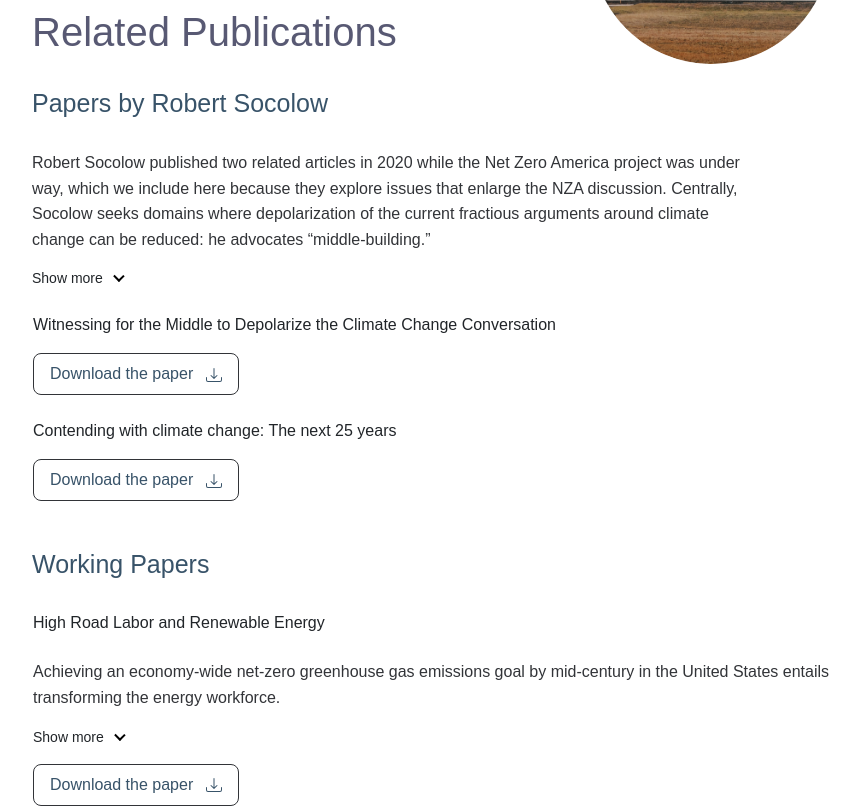
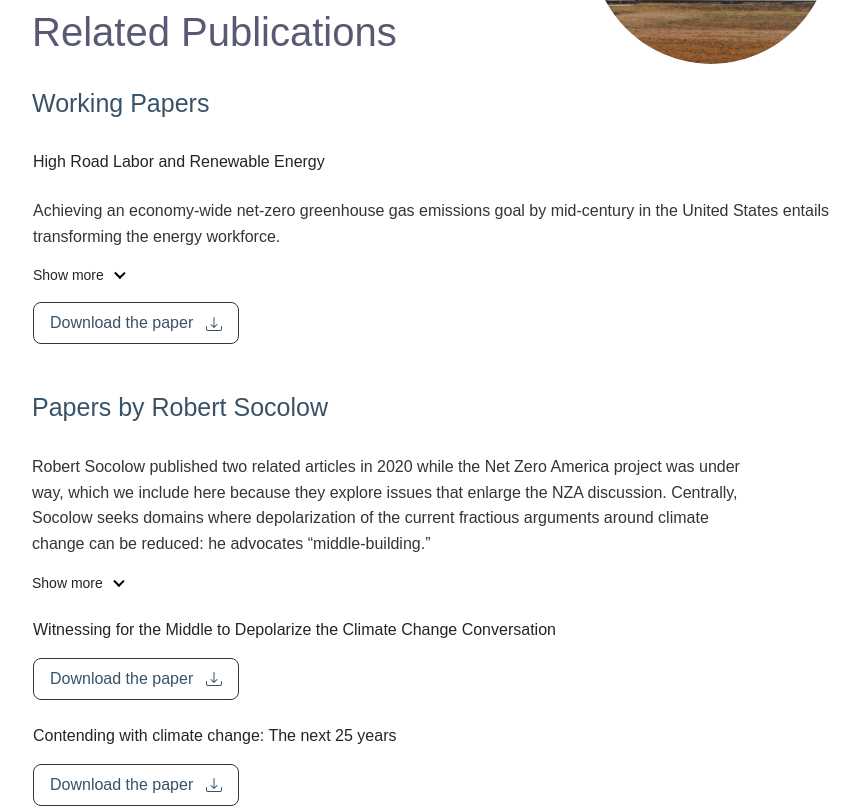
Before and after one commit to Hyperobjekt/nzap-site, a React app: page /publications in a window 1280 px wide. Shown: the part 320-1128 px from the top of the page, without its empty margins (123-983 px from the left). Built offline with nearby package versions, Linux system fonts and the light colour scheme; a web font is replaced by a local one; what redux-immutable-state-invariant would draw is missing.

Commit message:
add accordion

```diff
--- a/src/components/static/Publications.js
+++ b/src/components/static/Publications.js
@@ -1,13 +1,36 @@
-import React from "react";
+import React, { useState } from "react";
+import useMeasure from "react-use-measure"
+import { useSpring, animated } from "react-spring"
 import introImage from '../../assets/images/publications/page-header-maps.jpg';
 // import blockquoteIcon from '../../assets/images/icons/blockquote.svg'
 import socolowBulletinPdf from '../../assets/papers/socolow-bulletin-75-contending-with-climate-change-the-next-25-years-final-dec-10-2020.pdf';
 import socolowDaedalusPdf from '../../assets/papers/socolow-daedalus-witnessing-as-published-fall-2020.pdf';
-// import workingPaper from '../../assets/papers/Working_Paper-High_Road_Labor_and_Renewable_Energy-PUBLIC_RELEASE-4-13-21.pdf'
+import workingPaperPdf from '../../assets/papers/Working_Paper-High_Road_Labor_and_Renewable_Energy-PUBLIC_RELEASE-4-13-21.pdf'
 
 import './TheReport.scss';
 import './Publications.scss';
 import { Download } from "react-bootstrap-icons";
+
+const Accordion = ({ children, }) => {
+  const [isOpen, setIsOpen] = useState(false)
+  const [ref, bounds] = useMeasure()
+  const spring = useSpring({
+    height: isOpen ? bounds.height : 0
+  })
+
+  return (
+    <>
+      <animated.div className="accordion" style={spring}>
+        <div className="accordion__inner pb-2" ref={ref}>
+          { children }
+        </div>
+      </animated.div>
+      <button className="show-more" onClick={e => setIsOpen(isO => !isO)} aria-expanded={isOpen}>
+        Show {isOpen ? "less" : "more"} <span className={isOpen ? 'rotated' : ''}></span>
+      </button>
+    </>
+  )
+}
 
 const PublicationsPage = () => (
   <div className="container container-body mt-md-5 pt-md-5 pb-5">
@@ -27,17 +50,32 @@ const PublicationsPage = () => (
             <div data-aos="fade-in" data-aos-delay="200" className="row page-content">
               <div className="col-12 col-lg-11">
                 <div className="d-block pr-3 pt-4 introduction">
+                  <h2>Working Papers</h2>
+                </div>
+              </div>
+            </div>
+            <div className="row pl-3">
+              <div data-aos="fade-in" data-aos-delay="0" className="pt-4 introduction">
+                <div className="d-block pb-3 tag">High Road Labor and Renewable Energy</div>
+                <p className="pt-md-2">Achieving an economy-wide net-zero greenhouse gas emissions goal by mid-century in the United States entails transforming the energy workforce.</p>
+                <Accordion>
+                  <p>Toward this end, Socolow urges vigilant attention to the downsides to rapid expansion of every low-carbon technology, as opposed to uncritical embrace: “we must leave room to say No.” NZA’s close examination of the land demands for wind, solar, and bioenergy are examples of what he is urging.</p>
+                  <p>Socolow notes that middle-building will also be promoted by an inclusive discussion of the underlying rationale for sustainability. The sustainability objective derives from the nearly universal belief that the flourishing of the human species is a moral imperative.</p>
+                </Accordion>
+                <a target="blank" rel="noopener noreferrer" href={workingPaperPdf} className="nzap-button pt-2 pb-2 pr-3 pl-3 mt-3 nzap-radius"><span className="pr-2">Download the paper </span><Download className="" /></a>
+              </div>
+            </div>
+            <div data-aos="fade-in" data-aos-delay="200" className="row page-content pt-4">
+              <div className="col-12 col-lg-11">
+                <div className="d-block pr-3 pt-4 introduction">
                   <h2>Papers by Robert Socolow</h2>
                   <p className="pt-md-4">Robert Socolow published two related articles in 2020 while the Net Zero America project was under way, which we include here because they explore issues that enlarge the NZA discussion. Centrally, Socolow seeks domains where depolarization of the current fractious arguments around climate change can be reduced: he advocates “middle-building.”</p>
-                  <div className="collapse" id="collapseExample">
+                  <Accordion>
                     <p>Toward this end, Socolow urges vigilant attention to the downsides to rapid expansion of every low-carbon technology, as opposed to uncritical embrace: “we must leave room to say No.” NZA’s close examination of the land demands for wind, solar, and bioenergy are examples of what he is urging.</p>
                     <p>Middle-building may also be fostered, Socolow suggests, on behalf of a much more ambitious climate science effort – one that focuses on the most worrisome risks and that is enhanced by contributions from many disciplines.  The daunting tasks set forth in NZA should be pursued under the strongest possible searchlights.</p>
                     <p>Adopting a global perspective, Socolow urges balanced attention to pathways to net-zero economies in both currently industrializing countries constructing much of their major infrastructure for the first time, and already industrialized countries whose task is to swap out a high-carbon infrastructure already in place, though aging.</p>
                     <p>Socolow notes that middle-building will also be promoted by an inclusive discussion of the underlying rationale for sustainability. The sustainability objective derives from the nearly universal belief that the flourishing of the human species is a moral imperative.</p>
-                  </div>
-                  <button className="show-more" data-toggle="collapse" data-target="#collapseExample" aria-expanded="false" aria-controls="collapseExample">
-                    Show more <span></span>
-                  </button>
+                  </Accordion>
                 </div>
               </div>
             </div>
@@ -51,29 +89,6 @@ const PublicationsPage = () => (
                 <a target="blank" rel="noopener noreferrer" href={socolowBulletinPdf} className="nzap-button pt-2 pb-2 pr-3 pl-3 nzap-radius"><span className="pr-2">Download the paper </span><Download className="" /></a>
               </div>
             </div>
-            <div data-aos="fade-in" data-aos-delay="200" className="row page-content pt-4">
-              <div className="col-12 col-lg-11">
-                <div className="d-block pr-3 pt-4 introduction">
-                  <h2>Working Papers</h2>
-                </div>
-              </div>
-            </div>
-            <div className="row pl-3">
-              <div data-aos="fade-in" data-aos-delay="0" className="pt-4 introduction">
-                <div className="d-block pb-3 tag">High Road Labor and Renewable Energy</div>
-                <p className="pt-md-2">Achieving an economy-wide net-zero greenhouse gas emissions goal by mid-century in the United States entails transforming the energy workforce.</p>
-                <div className="collapse" id="collapseExample">
-                  <p>Toward this end, Socolow urges vigilant attention to the downsides to rapid expansion of every low-carbon technology, as opposed to uncritical embrace: “we must leave room to say No.” NZA’s close examination of the land demands for wind, solar, and bioenergy are examples of what he is urging.</p>
-                  <p>Middle-building may also be fostered, Socolow suggests, on behalf of a much more ambitious climate science effort – one that focuses on the most worrisome risks and that is enhanced by contributions from many disciplines.  The daunting tasks set forth in NZA should be pursued under the strongest possible searchlights.</p>
-                  <p>Adopting a global perspective, Socolow urges balanced attention to pathways to net-zero economies in both currently industrializing countries constructing much of their major infrastructure for the first time, and already industrialized countries whose task is to swap out a high-carbon infrastructure already in place, though aging.</p>
-                  <p>Socolow notes that middle-building will also be promoted by an inclusive discussion of the underlying rationale for sustainability. The sustainability objective derives from the nearly universal belief that the flourishing of the human species is a moral imperative.</p>
-                </div>
-                <button className="show-more" data-toggle="collapse" data-target="#collapseExample" aria-expanded="false" aria-controls="collapseExample">
-                  Show more <span></span>
-                </button>
-                <a target="blank" rel="noopener noreferrer" href={socolowDaedalusPdf} className="nzap-button pt-2 pb-2 pr-3 pl-3 mt-3 nzap-radius"><span className="pr-2">Download the paper </span><Download className="" /></a>
-              </div>
-            </div>
           </div>
         </div>
       </div>
--- a/src/components/static/Publications.scss
+++ b/src/components/static/Publications.scss
@@ -5,6 +5,10 @@
   h2 {
     @include font($font-family-primary, $font-weight-regular, $large, $highlight-color);
   }
+}
+
+.accordion {
+  overflow: hidden;
 }
 
 .show-more {
@@ -19,6 +23,35 @@
     left: 20px;
     top: 3px;
 
+    &.rotated {
+      top: -2px;
+
+      &::after {
+        width: 8px;
+        height: 2px;
+        background-color: black;
+        position: absolute;
+        content: "";
+        top: 50%;
+        left: 50%;
+        transform-origin: left;
+        transform-origin: left center;
+        transform: translate(-43%, -40%) rotate(135deg);
+      }
+
+      &::before {
+        width: 8px;
+        height: 2px;
+        background-color: black;
+        position: absolute;
+        content: "";
+        top: 50%;
+        left: 50%;
+        transform-origin: left bottom;
+        transform: translate(-50%, -50%) rotate(45deg);
+      }
+    }
+
     &::after {
       width: 8px;
       height: 2px;
@@ -30,6 +63,7 @@
       transform-origin: left;
       transform-origin: left center;
       transform: translate(-43%, -40%) rotate(-135deg);
+      transition: transform 0.3s ease-out;
     }
 
     &::before {
@@ -42,6 +76,7 @@
       left: 50%;
       transform-origin: left bottom;
       transform: translate(-50%, -50%) rotate(-45deg);
+      transition: transform 0.3s ease-out;
     }
   }
 }
```
